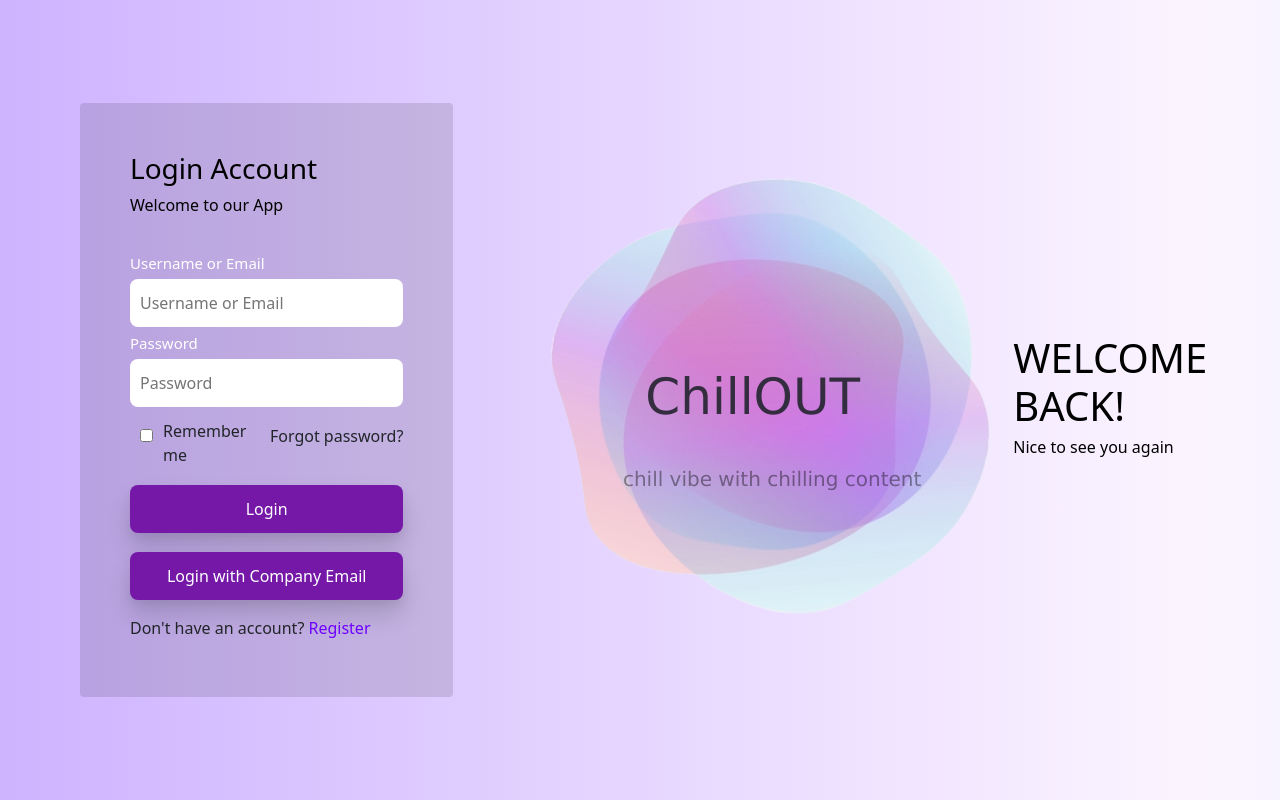
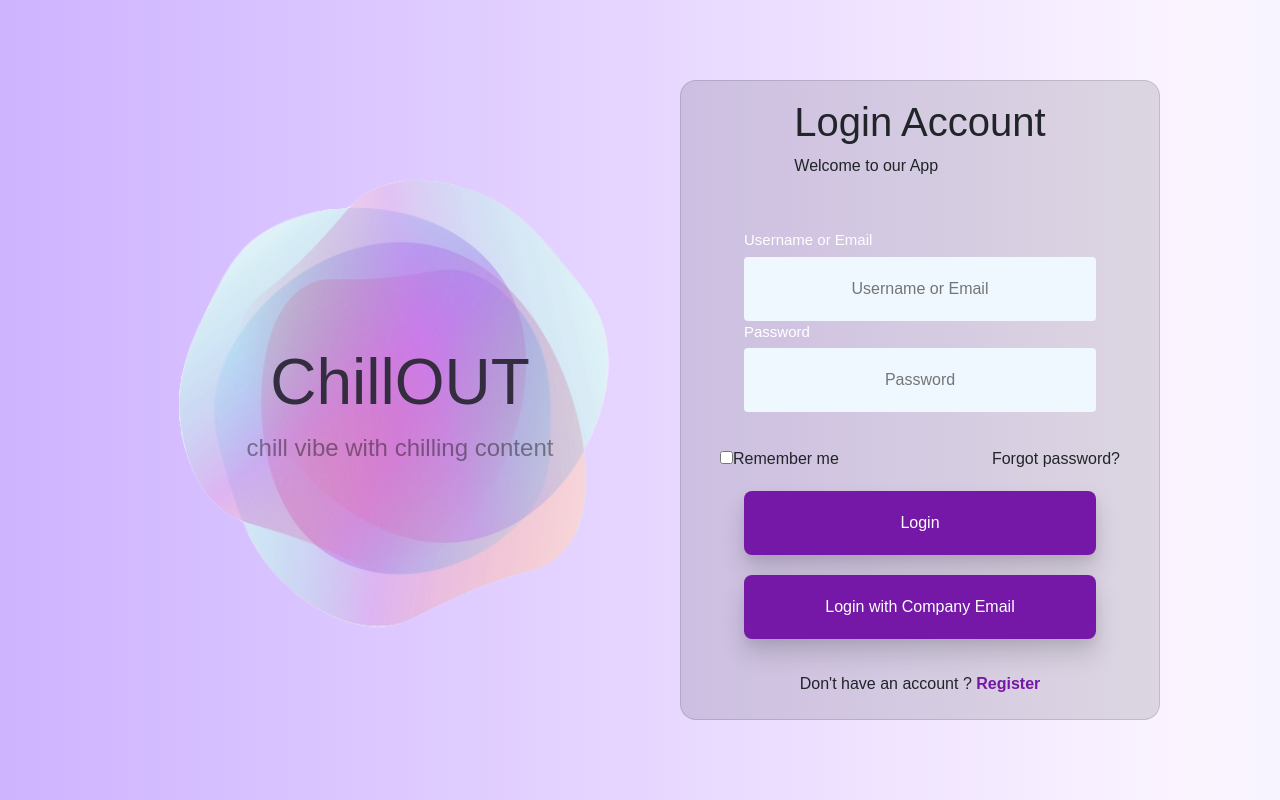
Before and after one commit to sirikisiva/Chillout_New, a React (Create React App) app in the folder Relaxapp/: page /LoginScreen in a window 1280 px wide. Built offline with nearby package versions, Linux system fonts and the light colour scheme.

Commit message:
Add files via upload

```diff
--- a/Relaxapp/src/index.css
+++ b/Relaxapp/src/index.css
@@ -1,13 +1,132 @@
 body {
   margin: 0;
-  font-family: -apple-system, BlinkMacSystemFont, 'Segoe UI', 'Roboto', 'Oxygen',
-    'Ubuntu', 'Cantarell', 'Fira Sans', 'Droid Sans', 'Helvetica Neue',
-    sans-serif;
+  font-family:  "Poppins", sans-serif;
   -webkit-font-smoothing: antialiased;
   -moz-osx-font-smoothing: grayscale;
+  background: rgb(206, 179, 255);
+  background: linear-gradient(
+    90deg,
+    rgba(206, 179, 255, 1) 0%,
+    rgba(251, 244, 255, 1) 92%,
+    rgba(248, 244, 255, 1) 100%
+  );
 }
 
 code {
   font-family: source-code-pro, Menlo, Monaco, Consolas, 'Courier New',
     monospace;
 }
+
+
+:root {
+  --primary: #1f3e72;
+  --secondary: rgba(255, 255, 255, 0.78);
+  --black: #131110;
+  --blue-gradient: linear-gradient(97.05deg, #4066ff 3.76%, #2949c6 100%);
+  --orange-gradient: linear-gradient(270deg, #ffb978 0%, #ff922d 100%);
+  --blue: #4066ff;
+  --lightBlue: #eeeeff;
+  --shadow: 0px 23px 21px -8px rgba(136, 160, 255, 0.25);
+}
+
+* {
+  margin: 0;
+  padding: 0;
+  box-sizing: border-box;
+  font-family: "Poppins", sans-serif;
+  scroll-behavior: smooth;
+}
+a {
+  color: inherit;
+  text-decoration: none;
+}
+.paddings {
+  padding: 1.5rem;
+}
+
+.innerWidth {
+  width: 100%;
+}
+
+.flexCenter {
+  display: flex;
+  row-gap: 2rem;
+  justify-content: center;
+  align-items: center;
+  flex-wrap: wrap;
+}
+.flexStart {
+  display: flex;
+  justify-content: flex-start;
+  align-items: center;
+}
+
+.flexEnd {
+  display: flex;
+  justify-content: flex-end;
+  align-items: center;
+}
+
+.flexColCenter {
+  display: flex;
+  justify-content: center;
+  align-items: center;
+  flex-direction: column;
+}
+.flexColStart {
+  display: flex;
+  flex-direction: column;
+  justify-content: center;
+  align-items: flex-start;
+}
+.flexColEnd {
+  display: flex;
+  flex-direction: column;
+  justify-content: center;
+  align-items: flex-end;
+}
+
+.primaryText {
+  color: #1f3e72;
+  font-weight: bold;
+  font-size: 2rem;
+}
+
+.secondaryText {
+  color: rgb(140 139 139);
+  font-size: 0.9rem;
+}
+.orangeText {
+  color: orange;
+  font-size: 1.5rem;
+  font-weight: 600;
+}
+
+/* media queries */
+@media (min-width: 1536px) {
+  .innerWidth {
+    max-width: 1280px;
+    margin: auto;
+  }
+}
+
+@media (min-width: 640px) {
+  .paddings {
+    padding: 4rem;
+  }
+}
+
+@media (min-width: 1280px), (min-width: 768px) {
+  .paddings {
+    padding: 2rem;
+  }
+}
+
+@media (max-width: 640px) {
+  .primaryText {
+    font-size: 1.5rem;
+  }
+  .orangeText {
+    font-size: 1.2rem;
+  }
+}
--- a/Relaxapp/src/loginscreen.css
+++ b/Relaxapp/src/loginscreen.css
@@ -1,199 +1,76 @@
-/*
-body{
-    background-color: #E0B0FF;
-}
-.fields{
-    display: flex;
-    flex-direction: column;
-    margin-left: 1rem;
-    margin-top: 1.5rem;
-}
-.field{
-    display: flex;
-    flex-direction: column;
-    margin-left: 1rem;
-    margin-top: 1rem;
-}
-.labelName{
-    font-size: 15px;
-    color: #9ca69E;
-    margin-left: 0.5rem;
-}
-.inputField{
-    width: 95%;
-    height: 40px;
-    border-radius: 15px;
-    background-color: bisque;
-    border: 1px solid beige;
-    padding: 1rem;
-}
-.submit{
-    display: flex;
-    justify-content: center;
-    background-color: #FFA756;
-    color:#fff;
-    font-size: 18px;
-    padding: 12px;
-    width: 90%;
-    margin-top: 2rem;
-    border-radius: 20px;
-    margin-left: 1.2rem;
-    cursor: pointer;
-}
-.animated-col {
-    position: relative;
-    overflow: hidden;
-  }
-
-  .cartoon-container {
-    position: relative;
-    width: 70%;
-    margin: 0 auto;
-    overflow: hidden;
-    padding-top: 4rem;
-  }
-  .forgotPassword{
-    display: flex;
-    justify-content: center;
-    font-size: 16px;
-    padding-top: 1.5rem;
-    cursor: pointer;
-  }
-  .signUpAccount{
-    display: flex;
-    justify-content: center;
-    font-size: 16px;
-    padding-top: 0.4rem;
-    cursor: pointer;
-    padding-bottom: 1rem;
-  }
-
-.chill-out-text {
-    display: none;
-    text-align: center;
-    font-size: 28px;
-    font-weight: bold;
-    color: #fff;
-  }
-  .loginText{
-    display: flex;
-    justify-content: center;
-    padding-top: 1rem;
-    font-size: 32px;
-    color: #000;
-    font-weight: 600;
-}
-.loginBox{
-    position: relative;
-    height: 0px ;
-}
-.orangeBackground{
-    width: 180px;
-    height: 180px;
-    border-radius: 50%;
-    background-color: #FFA756;
-    padding-left: -4rem;
-    padding-top: 1.5rem;
-}
-.loginFormBox{
-    background-color: #fff;
-    border-radius: 15px;
-    width: 70%;
-    padding:10px ;
-    position: relative;
-    z-index: 0;
-    bottom: 100px;
-    left: 10%;
-}
-.blueBackground{
-    width: 180px;
-    height: 180px;
-    border-radius: 50%;
-    background-color: #55E2E9;
-    position: relative;
-    left: 70%;
-    bottom: 200px;
-    z-index: -1;
-}
-.cartoon-image {
-    width: 400px;
-    animation: cartoonAnimation 3s ease-out forwards;
-  }
-.error-message{
-    color: red;
-    padding-left: 10px;
-} */
-* {
+ *{
   margin: 0;
   box-sizing: border-box;
 }
-.homeBtn {
-  color: #ffffff;
-  /* width: 60px;
-  height: 25px;
-   background-color: #7518a7;
-  */
+.loginScreen{
+  height: 100vh;
+  width: 100%;
+  display: flex;
+  justify-content: center;
+  align-items:center;
+  flex-wrap: wrap;
+}
+.greeting{
+  position: relative;
+  left: 20%;
+  border: 1px solid red;
+  width: 35em;
+
+}
+.card{
+  background-color: #0000001e;
+  width: 30em;
+  height: 40em;
+  position: relative;
+  border-radius: 1em;
+  box-shadow:0 0.188em 1.550em egb(156,156,156);
+  display: flex;
+  flex-direction: column;
+  align-items:center;
+  justify-content: space-around;
+}
+.inputStyle{
+  border: none;
+  background-color: rgb(239, 247, 255);
+  height: 4em;
+  width: 22em;
+  border-radius: 0.25em;
   text-align: center;
+  padding: 2em;
 
-  position: absolute;
-  top: 5%;
-  left: 10%;
 }
-.login {
-  color: rgb(0, 0, 0);
-  /* font-weight: bold; */
-}
-.caption {
-  color: rgb(0, 0, 0);
-}
-.regHere{
-  cursor: pointer;
-  padding-top: 10px;
-}
-.regBtn {
-  /* display: flex; */
-  color: #6f00ff;
-  cursor: pointer;
-  /* text-align: end; */
-}
-.loginScreen {
+.lineContainer {
   display: flex;
   flex-direction: row;
-  /* background-color: #ffffff; */
-
-  background: rgb(206, 179, 255);
-  background: linear-gradient(
-    90deg,
-    rgba(206, 179, 255, 1) 0%,
-    rgba(251, 244, 255, 1) 92%,
-    rgba(248, 244, 255, 1) 100%
-  );
-  height: 100vh;
-  /* width: 100vw; */
-  /* border: 1px solid red; */
+  justify-content: space-between;
+  width: 25em;
 }
-.loginContainer {
-  /* width: 40%; */
-  height: 100vh;
-  /* background-color: #bb77ca; */
+.signInBtn {
+  height: 4em;
+  width: 22em;
+  border: none;
+  border-width: 1px 1px;
+  border-radius: 8px;
+  background-color: #7518a7;
+  color: white;
+  margin-top: 20px;
+  box-shadow: rgba(0, 0, 0, 0.15) 0px 15px 25px,
+    rgba(0, 0, 0, 0.05) 0px 5px 10px;
+}
+.inputContainer {
   display: flex;
-  justify-content: center;
   flex-direction: column;
 }
-.card {
-  margin-left: 15%;
-  margin-right: 15%;
-  background-color: #0000001e;
-  padding: 50px;
-  border: none;
+.loginBtnsContainer{
+  display: flex;
+  flex-direction: column;
+  justify-content: center;
+  align-items: center;
 }
-.titleAnim {
-  /* width: 50%; */
-  display: flex;
-  justify-content: space-around;
-  align-items: center;
-  position: relative;
-  color: rgb(0, 0, 0);
+.inputLabel {
+  font-size: 15px;
+  color: #ffffff;
+  margin-bottom: 5px;
 }
 
 .App-logo {
@@ -210,17 +87,37 @@ body{
     transform: rotate(360deg);
   }
 }
+.animCard{
+  display: flex;
+  flex-direction: column;
+  justify-content:center;
+  flex-wrap: wrap;
+  align-items: center;
+  text-align: center;
+  width: 35em;
+  height: 30em;
+  background-image: url('../public/logocircle.png');
+  background-repeat: no-repeat;
+  background-size: contain;
+  background-position: center;
+}
+
+.logoName {
+  animation: fadeIn 5s;
+}
+@keyframes fadeIn {
+  0% {
+    opacity: 0;
+  }
+  100% {
+    opacity: 1;
+  }
+}
 .logoName {
   z-index: 100;
-  position: absolute;
-  top: 45%;
-  left: 15%;
-  /* transform: translate(-45%, -12%); */
   color: #332d3f;
-  font-size: 50px;
-  font-family: "Lucida Sans", "Lucida Sans Regular", "Lucida Grande",
-    "Lucida Sans Unicode", Geneva, Verdana, sans-serif;
-  font-weight: lighter;
+  font-size: 4rem;
+
 }
 .logoName {
   animation: fadeIn 5s;
@@ -236,15 +133,8 @@ body{
 
 .logoCaption {
   z-index: 100;
-  position: absolute;
-  top: 58%;
-  left: 12%;
-  /* transform: translate(-58%, -7%); */
   color: #00000067;
-  font-size: 20px;
-  font-family: "Lucida Sans", "Lucida Sans Regular", "Lucida Grande",
-    "Lucida Sans Unicode", Geneva, Verdana, sans-serif;
-  font-weight: lighter;
+  font-size: 1.5rem;
 }
 .logoCaption {
   animation: fadeIn 5s;
@@ -257,77 +147,6 @@ body{
     opacity: 1;
   }
 }
-
-.box1 {
-  height: 10vh;
-  margin-bottom: 2vh;
-  /* background-color: aqua; */
-  display: flex;
-  flex-direction: row;
-  justify-content: space-between;
-  align-items: end;
-}
-
-.box2 {
-  height: 20vh;
-  display: flex;
-  flex-direction: column;
-  justify-content: space-around;
-}
-.box3 {
-  height: 25vh;
-  display: flex;
-  flex-direction: column;
-  justify-content: space-around;
-  /* background-color: rgb(255, 90, 14); */
-}
-.signInBtn {
-  height: 6vh;
-  border: none;
-  border-width: 1px 1px;
-  border-radius: 8px;
-  background-color: #7518a7;
-  color: white;
-  box-shadow: rgba(0, 0, 0, 0.15) 0px 15px 25px,
-    rgba(0, 0, 0, 0.05) 0px 5px 10px;
-}
-.checkbox {
-  align-self: flex-start;
-  margin: 10px;
-  cursor: pointer;
-}
-.checkboxContainer {
-  display: flex;
-  flex-direction: row;
-  align-items: center;
-  /* background-color: #7518a7; */
-  width: 50%;
-}
-.forgotPassword{
-    padding-top: 5px;
-    cursor: pointer;
-}
-.lineContainer {
-  display: flex;
-  flex-direction: row;
-  justify-content: space-between;
-}
-
-.inputContainer {
-  display: flex;
-  flex-direction: column;
-}
-
-.inputStyle {
-  display: flex;
-  flex-direction: column;
-  border: none;
-  height: 6vh;
-  padding-left: 10px;
-  border-radius: 8px;
-}
-.inputLabel {
-  font-size: 15px;
-  color: #ffffff;
-  margin-bottom: 5px;
-}
+ .regBtn{
+  color: #7518a7;;
+ }
--- a/Relaxapp/src/loginscreen.jsx
+++ b/Relaxapp/src/loginscreen.jsx
@@ -1,3 +1,5 @@
+
+
 import React, { useState } from "react";
 import "./loginscreen.css";
 // import { TextInput } from "./components/TextInput";
@@ -63,18 +65,24 @@ const LoginScreen = () => {
   };
 
   return (
-    <div className="loginScreen d-flex">
-      <div className="loginContainer col-5">
-        <div className="card">
-          <div className="box1">
-            <div>
-              <h3 className="login">Login Account</h3>
-              <p className="caption">Welcome to our App</p>
-            </div>
+    <div className="loginScreen">
+      {/* <div>
+          <h6>Nice to see you again</h6>
+          <h1>WELCOME BACK!</h1>
+        </div> */}
+      <div className="animCard">
+        <span className="logoName">ChillOUT</span>
+        <span className="logoCaption">chill vibe with chilling content</span>
+        {/* <img src="./logocircle.png" alt="logo" className="App-logo" /> */}
       </div>
 
-          <form>
-            <div className="box2">
+      <div className="card">
+
+        <div className="loginCardTitle">
+          <h1>Login Account</h1>
+          <p>Welcome to our App</p>
+        </div>
+        <div>
           <div className="inputContainer">
             <label className="inputLabel">Username or Email</label>
             <input
@@ -87,9 +95,7 @@ const LoginScreen = () => {
               onFocus={handleFocus}
               onBlur={handleBlur}
             />
-                {errors.name && (
-                  <div className="error-message">{errors.name}</div>
-                )}
+            {errors.name && <div className="error-message">{errors.name}</div>}
           </div>
 
           <div className="inputContainer">
@@ -109,48 +115,32 @@ const LoginScreen = () => {
             )}
           </div>
         </div>
-            <div className="box3">
+        <div>
           <div className="lineContainer">
             <div className="checkboxContainer">
               <input className="checkbox" type="checkbox" />
               <label>Remember me</label>
-
             </div>
-              <div
-                  className="forgotPassword"
-                  onClick={goToForgotPasswordScreen}
-                >
+            <div className="forgotPassword" onClick={goToForgotPasswordScreen}>
               Forgot password?
             </div>
-
           </div>
-
+          <div className="loginBtnsContainer">
             <button className="signInBtn" onClick={goToFeaturesScreen}>
               Login
             </button>
             <button className="signInBtn">Login with Company Email</button>
           </div>
-          </form>
-
-
+        </div>
         <div>
-            <h6 className="regHere" onClick={goToSignupScreen}>
-                Don't have an account? <span className="regBtn" > Register</span>
+          <h6>
+            Don't have an account ?{" "}
+            <b>
+              <span className="regBtn" onClick={goToSignupScreen}>
+                Register
+              </span>
+            </b>
           </h6>
-
-            </div>
-
-
-        </div>
-      </div>
-      <div className="titleAnim col-7">
-        <p className="logoName">ChillOUT</p>
-        <p className="logoCaption">chill vibe with chilling content</p>
-        <img src="./logocircle.png" alt ="logo" className="App-logo"/>
-         <div>
-         <h1>WELCOME BACK!</h1>
-         <h6>Nice to see you again</h6>
-
         </div>
       </div>
     </div>
@@ -158,133 +148,3 @@ const LoginScreen = () => {
 };
 
 export default LoginScreen;
-
-// import React,{useState} from "react";
-// import "./loginscreen.css";
-// import { TextInput } from "./components/TextInput";
-// import { useNavigate } from "react-router-dom";
-
-// const LoginScreen = () => {
-//   const [formData, setFormData] = useState({
-//     name: "",
-//     password: "",
-//   });
-//   const [isFocused, setIsFocused] = useState(false);
-//   const [errors, setErrors] = useState({
-//     name: "",
-//     password: "",
-//   });
-
-//   const navigate = useNavigate();
-
-//   const goToSignupScreen = () => {
-//     navigate("/SignupScreen");
-//   };
-
-//   const goToForgotPasswordScreen = () => {
-//     navigate("/ForgotPasswordScreen");
-//   };
-
-//   const goToFeaturesScreen = () => {
-//     if (validateForm()) {
-//       navigate("/Features");
-//     }
-//   };
-//   const handleFocus = () => {
-//     setIsFocused(true);
-//   };
-
-//   const handleBlur = () => {
-//     setIsFocused(false);
-//   };
-//   const validateForm = () => {
-//     let isValid = true;
-//     const newErrors = { ...errors };
-
-//     if (!formData.name) {
-//       newErrors.name = "Please enter your name";
-//       isValid = false;
-//     } else {
-//       newErrors.name = "";
-//     }
-
-//     if (!formData.password) {
-//       newErrors.password = "Please enter your password";
-//       isValid = false;
-//     } else {
-//       newErrors.password = "";
-//     }
-
-//     setErrors(newErrors);
-//     return isValid;
-//   };
-
-//   const handleInputChange = (e) => {
-//     setFormData({ ...formData, [e.target.name]: e.target.value });
-//   };
-
-//   return (
-//     <div className="loginScreen">
-//         <div className="loginContainer">
-//           <div className="card">
-//           <div className="box1">
-//             <div>
-//               <h1 className="logo">ChillOUT</h1>
-//               <h5 className="caption">Welcome to our App</h5>
-//             </div>
-//             <div>
-//               <h6 className="regBtn" onClick={goToSignupScreen}>register</h6>
-//             </div>
-//           </div>
-//           <form>
-//           <div className="box2">
-//           <div className="inputContainer">
-//       {/* <label className="inputLabel">{label}</label> */}
-//       <label className={`custom-label ${isFocused || formData.name ? 'active' : ''}`}></label>
-//       <input
-//         name="Username or Email"
-//         type="text"
-//         placeholder="Username or Email"
-//         value={formData.name}
-//         onChange={handleInputChange}
-//         onFocus={handleFocus}
-//         onBlur={handleBlur}
-//         className={`inputStyle ${formData.name ? 'green-border' : ''}`}
-
-//       />
-//     </div>
-//            {errors.name && (
-//                   <div className="error-message">{errors.name}</div>
-//                 )}
-//            <TextInput labelName={"Password"} type="password" onChange={handleInputChange} value={formData.password}/> {errors.password && (
-//                   <div className="error-message">{errors.password}</div>
-//                 )}
-//           </div>
-
-//           <div className="box3">
-//             <div className="checkboxContainer">
-//             <input className="checkbox" type="checkbox"/>
-//             <label>Remember me</label>
-//             <div
-//               className="forgotPassword"
-//               onClick={goToForgotPasswordScreen}
-//             >
-//               Forgot password!
-//             </div>
-//             </div>
-
-//             <button className="signInBtn" onClick={goToFeaturesScreen}>SignIn</button>
-//             <button className="signInBtn">SignIn with Company Email</button>
-
-//           </div>
-//           </form>
-//           </div>
-//         </div>
-//         <div className="titleAnim">
-
-//         </div>
-//     </div>
-//   );
-// };
-
-// export default LoginScreen;
```
Lines whose indentation alone changed are shown as unchanged.
